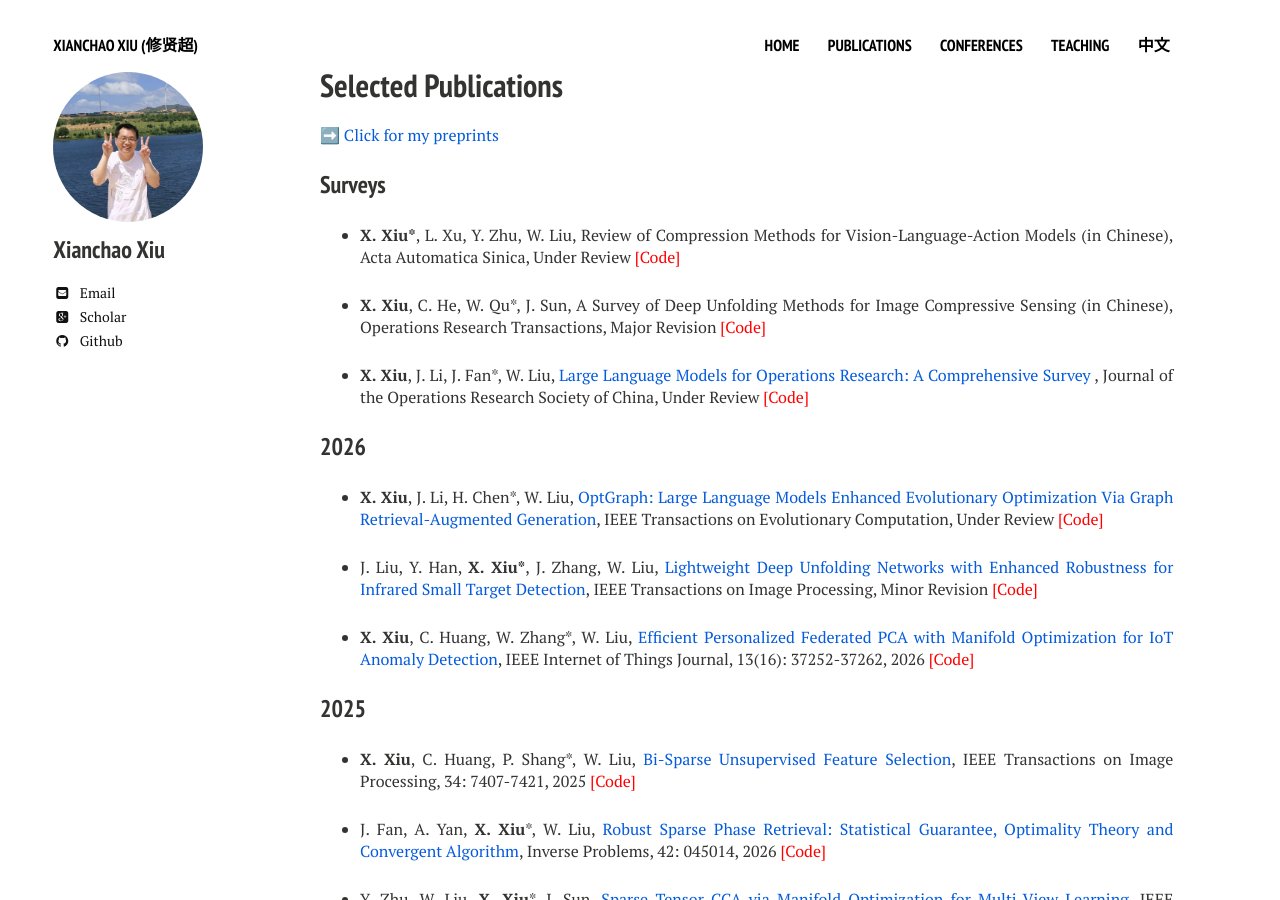
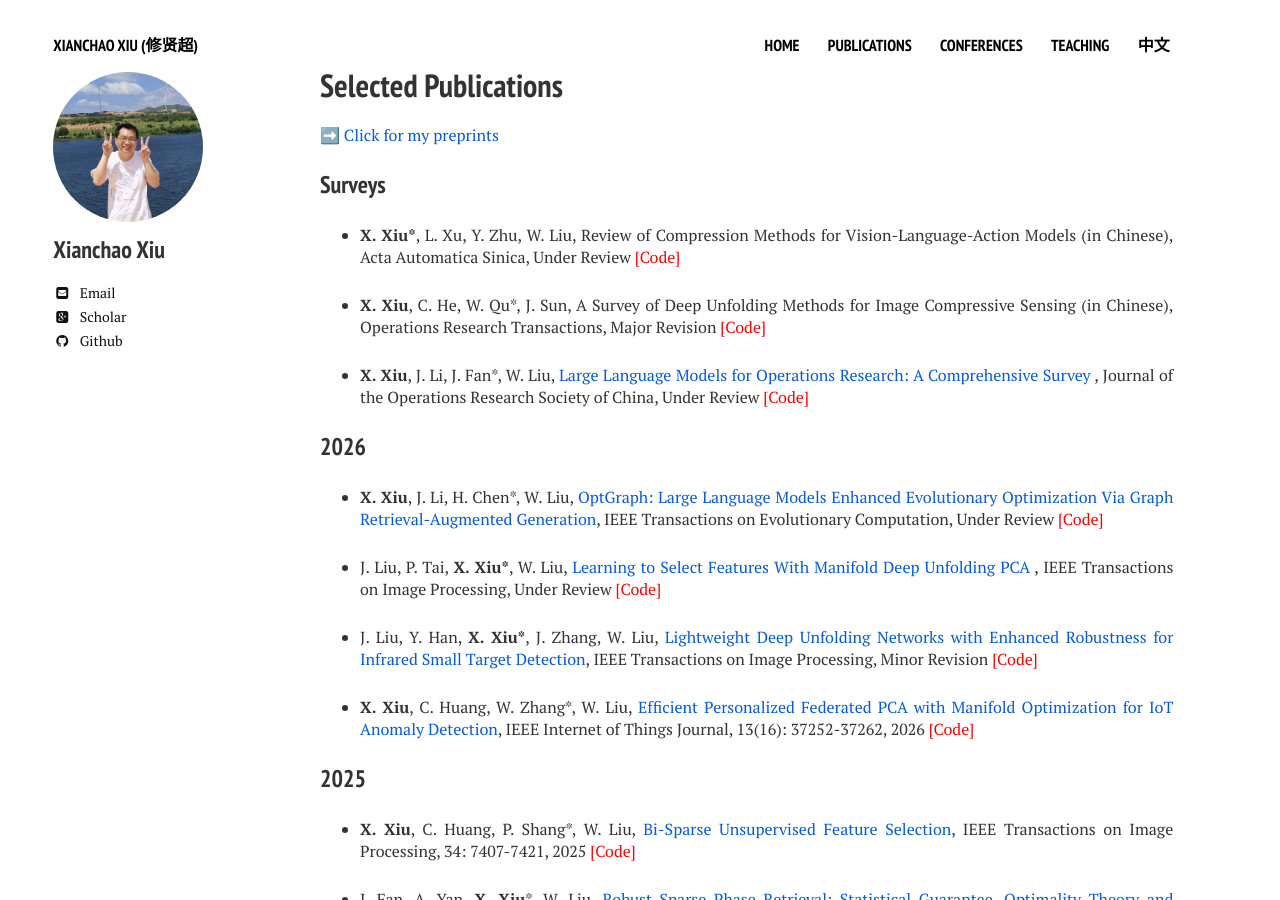
Before and after one commit to xianchaoxiu/xianchaoxiu.github.io, a Jekyll site: the page built from publications/index.md, in a window 1280 px wide and 900 px high. Built offline with Jekyll 4.4.1, drawn with Linux system fonts in a browser that asks for light colours; nearby versions of some CDN libraries.

Commit message:
Update index.md

```diff
--- a/publications/index.md
+++ b/publications/index.md
@@ -21,6 +21,11 @@ share: false
 ### 2026
 
 * <b>X. Xiu</b>, J. Li, H. Chen*, W. Liu, <a href="https://arxiv.org/abs/2607.27918" class="textlink" target="_blank">OptGraph: Large Language Models Enhanced Evolutionary Optimization Via Graph Retrieval-Augmented Generation</a>, IEEE Transactions on Evolutionary Computation, Under Review <a href="https://github.com/xianchaoxiu/OptGraph" class="textlink" target="_blank" style="color: red;">[Code]</a>
+
+
+
+
+* J. Liu, P. Tai, <b>X. Xiu*</b>, W. Liu, <a href="https://arxiv.org/abs/2509.08205" class="textlink" target="_blank"> Learning to Select Features With Manifold Deep Unfolding PCA </a>, IEEE Transactions on Image Processing, Under Review <a href="https://github.com/xianchaoxiu/FSDUN" class="textlink" target="_blank" style="color: red;">[Code]</a>
 
 * J. Liu, Y. Han, <b>X. Xiu*</b>, J. Zhang, W. Liu, <a href="https://arxiv.org/abs/2509.08205" class="textlink" target="_blank">Lightweight Deep Unfolding Networks with Enhanced Robustness for Infrared Small Target Detection</a>, IEEE Transactions on Image Processing, Minor Revision <a href="https://github.com/xianchaoxiu/L-RPCANet" class="textlink" target="_blank" style="color: red;">[Code]</a>
 
```
